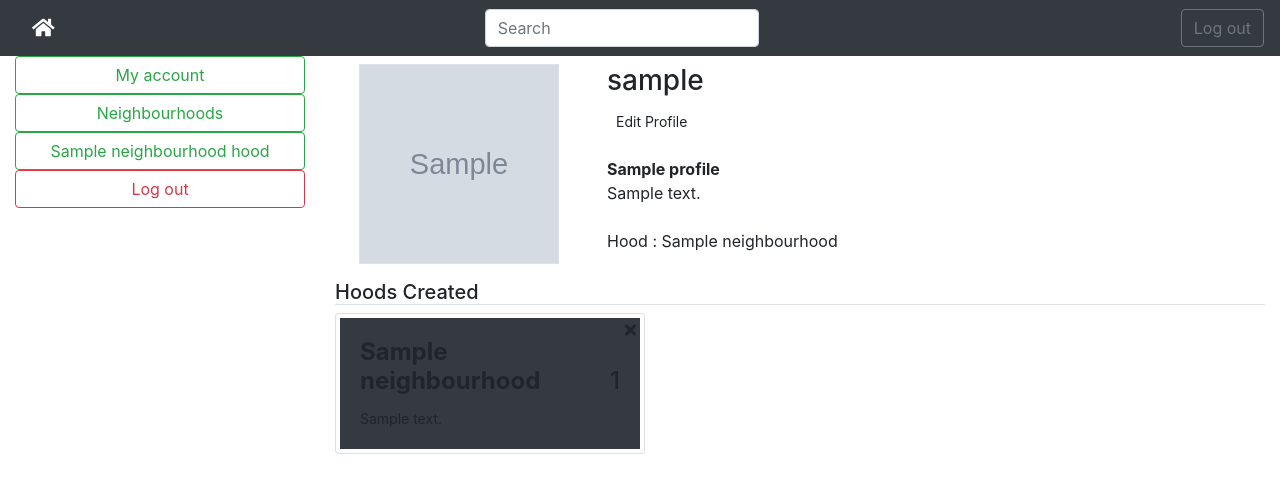
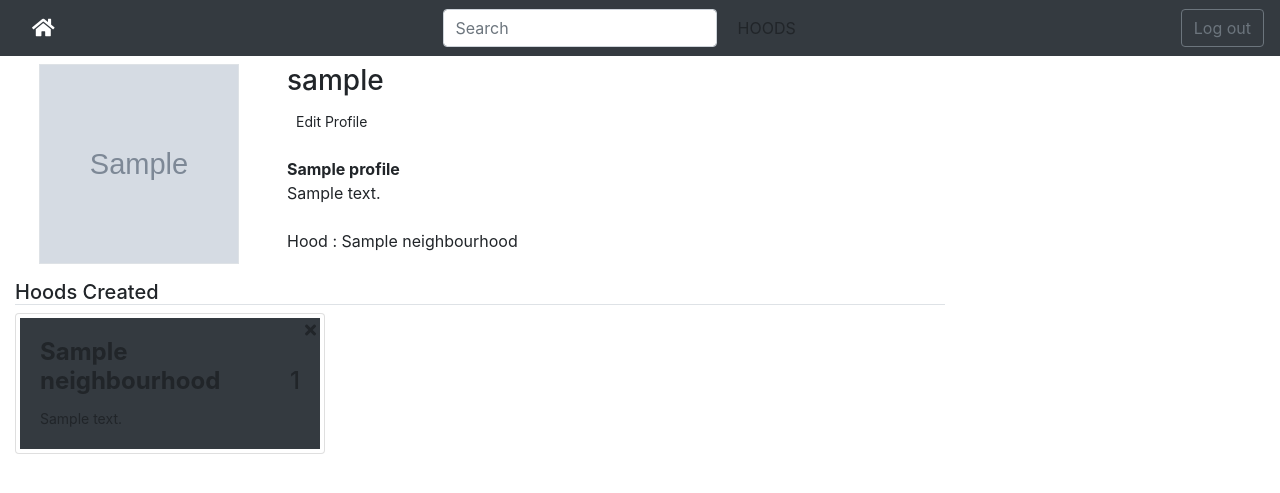
Before and after one commit to Alampulo/livity, a Django app: page /myaccount/ in a window 1280 px wide. Shown: the top 493 px of the page. Run offline with Django 3.2, Linux system fonts and the light colour scheme; a user stored in the database is signed in; tables that the repository leaves empty hold one stand-in row (values such as "Sample post"); grey boxes marked "Sample" are stand-in pictures; some libraries are stand-ins or nearby versions; grey boxes are pictures that could not be loaded.

Commit message:
navbar put

```diff
--- a/app/templates/navbar.html
+++ b/app/templates/navbar.html
@@ -13,6 +13,7 @@
         <div class="mr-auto ml-auto">
             <input class="form-control mr-sm-2" placeholder="Search" id="search">
         </div>
+        <button class="btn btn-block-danger  navigation" route="/hoods/">HOODS</button>
     </form>
     <a class="btn btn-outline-secondary d-none d-md-block" href="/accounts/logout">Log out</a>
   </div>
--- a/app/templates/sidebar.html
+++ b/app/templates/sidebar.html
@@ -1,4 +1,4 @@
-<nav class="d-non d-md-block col-md-3" id="sidebar">
+<!-- <nav class="d-non d-md-block col-md-3" id="sidebar">
   <ul class="nav nav-pills nav-fill flex-column">
     <li class="nav-item">
         <button class="btn btn-block btn-outline-success navigation" route="/myaccount/">My account</button>
@@ -15,4 +15,4 @@
   {% endif %}
   </ul>
   <a class="btn btn-outline-danger mx-auto d-block lgout" href="/accounts/logout">Log out</a>
-</nav>
+</nav> -->
```
